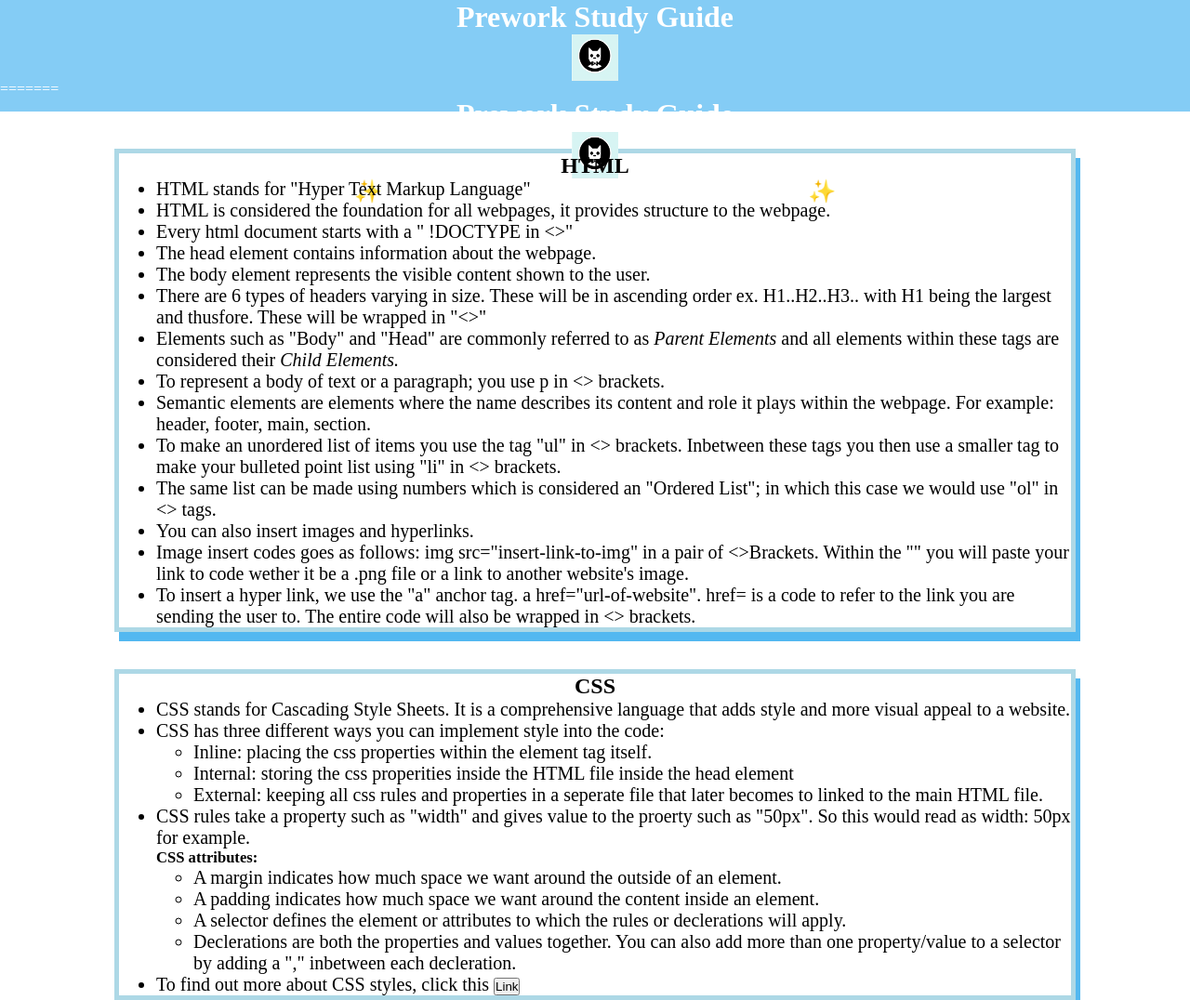
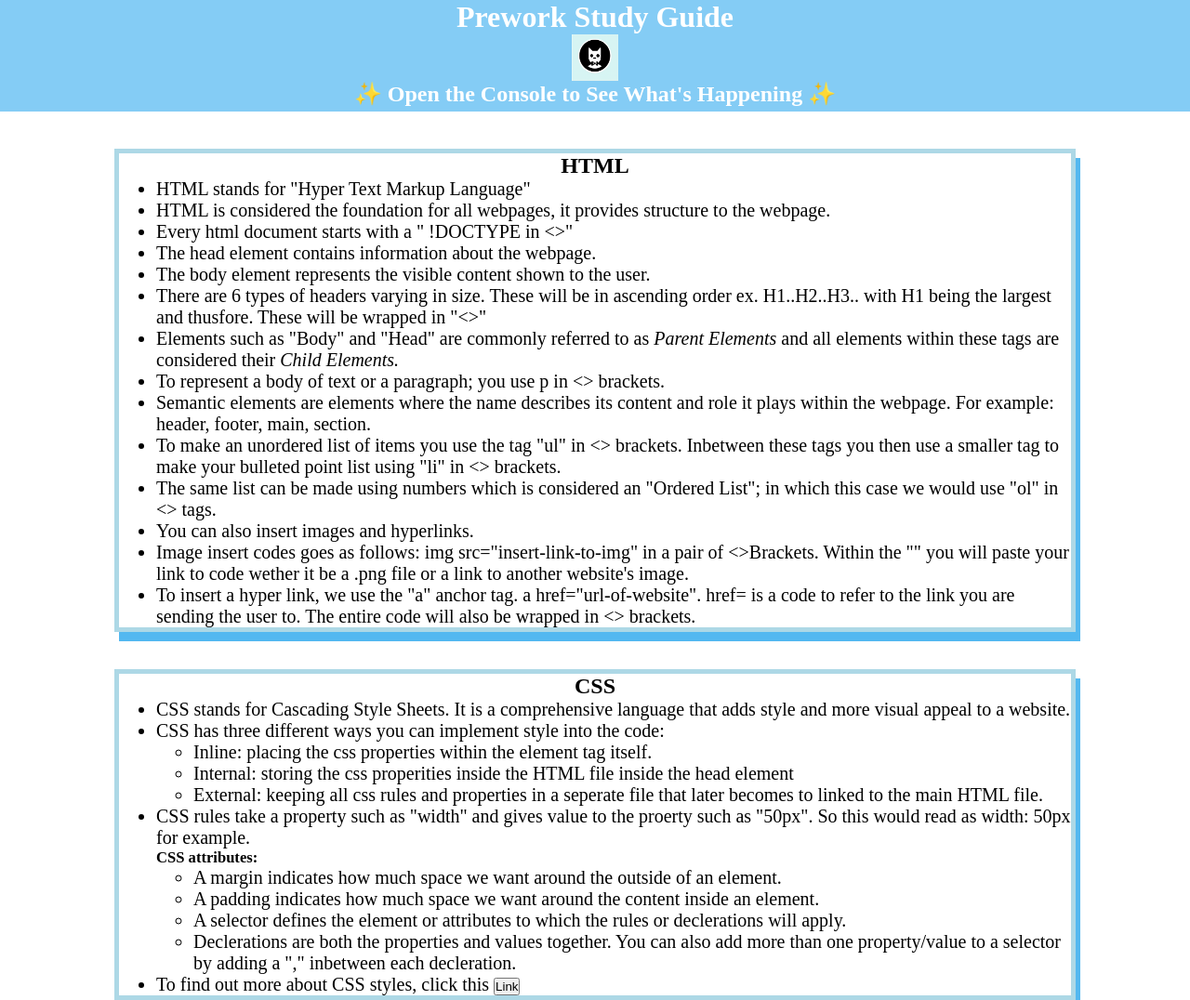
Before and after one commit to chadedwardsofficial/prework-study-guide, a plain HTML site: page index.html in a window 1280 px wide. Shown: the top 1076 px of the page at 93% size. Drawn offline with Linux system fonts and the light colour scheme.

Commit message:
fixed html

```diff
--- a/index.html
+++ b/index.html
@@ -12,9 +12,6 @@
     <header id="top">
         <h1>Prework Study Guide</h1>
         <img src="./assets/bowtie-cat.png" alt="Profile image of cat wearing a bow tie." />
-=======
-      <h1>Prework Study Guide</h1>
-      <img src="./assets/bowtie-cat.png" alt="Profile image of cat wearing a bow tie." />
       <h2>✨ Open the Console to See What's Happening ✨</h2>
     </header>
     <main>
```
